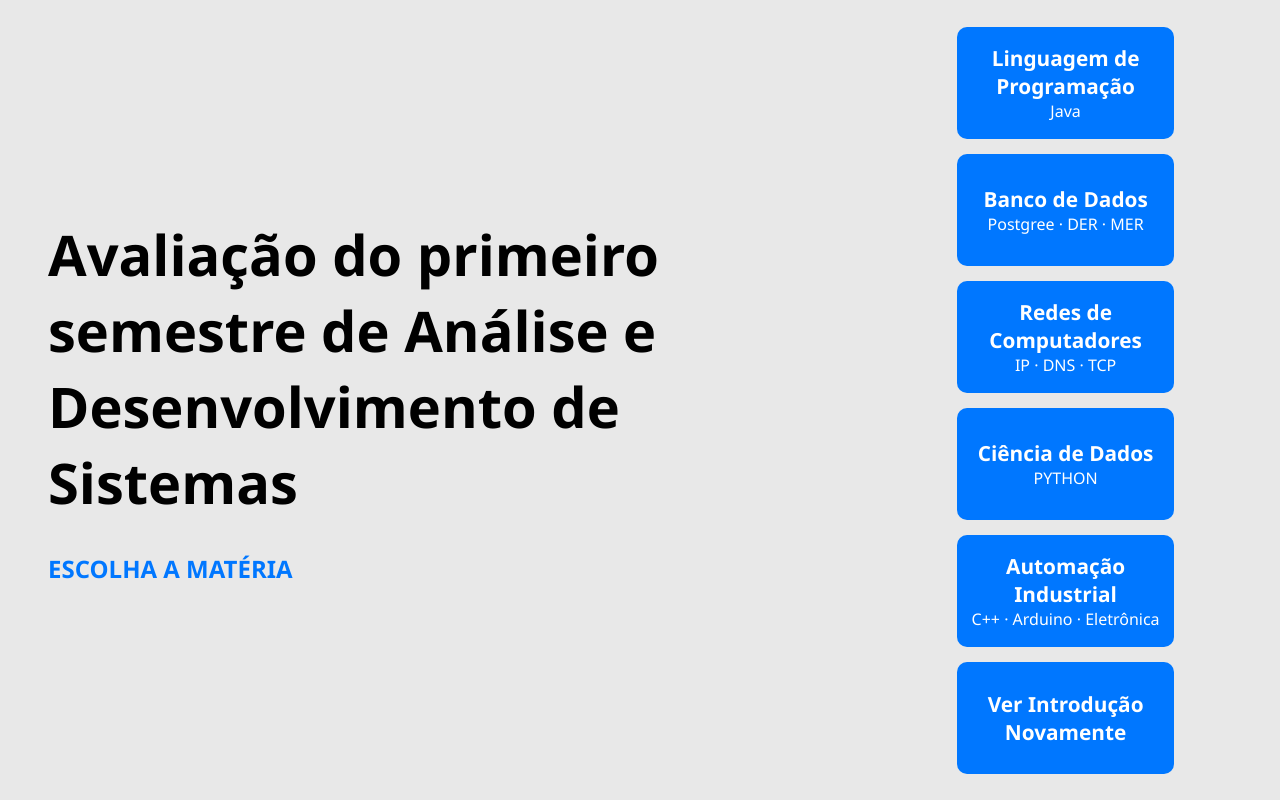
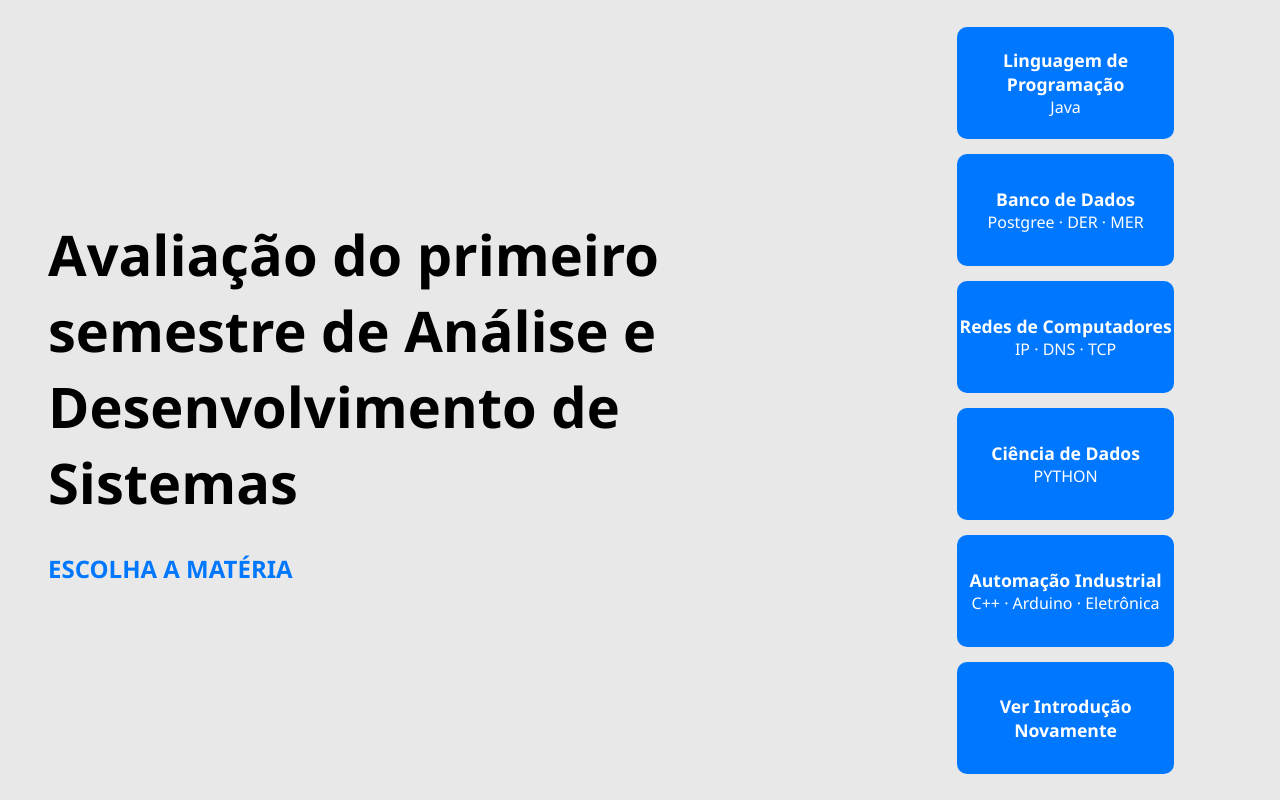
Before and after one commit to LucasDCSilva04/Portifolio_Primeiro_Semestre, a plain HTML site: page 01-Home/home.html in a window 1280 px wide. Drawn offline with Linux system fonts and the light colour scheme.

Commit message:
fontSizeHome

```diff
--- a/01-Home/home.css
+++ b/01-Home/home.css
@@ -78,7 +78,7 @@ a{
 }
 
 .cards .card p.tip {
-    font-size: 1.3em;
+    font-size: 1.1em;
     font-weight: 700;
     background-color: #00000000;
 }
```
